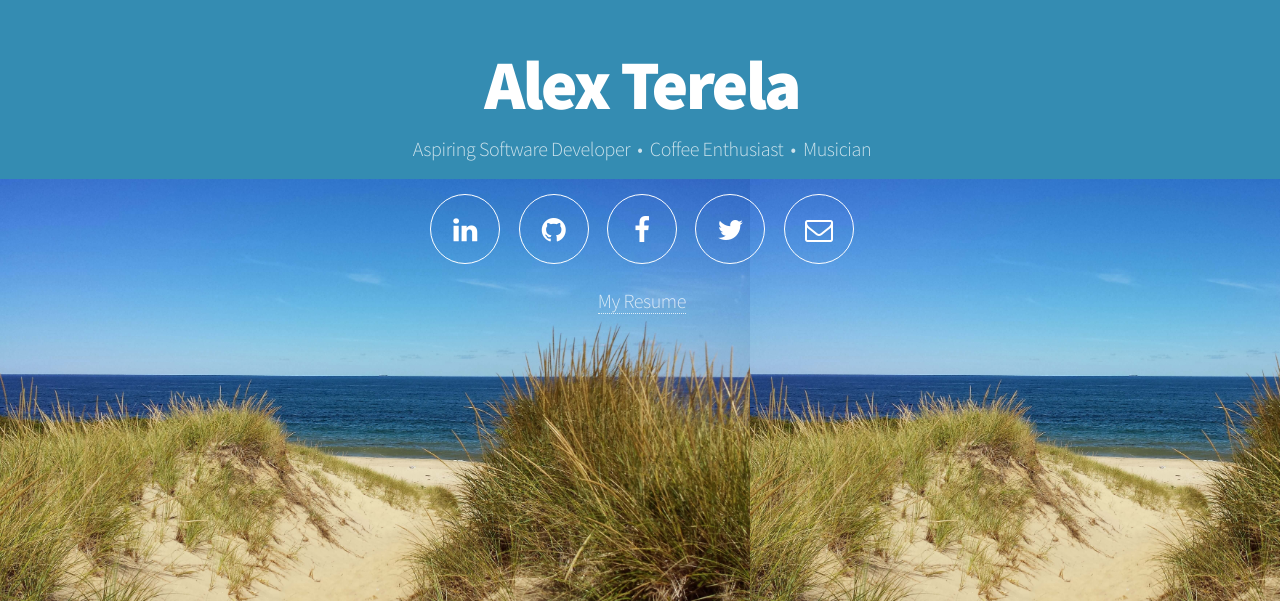
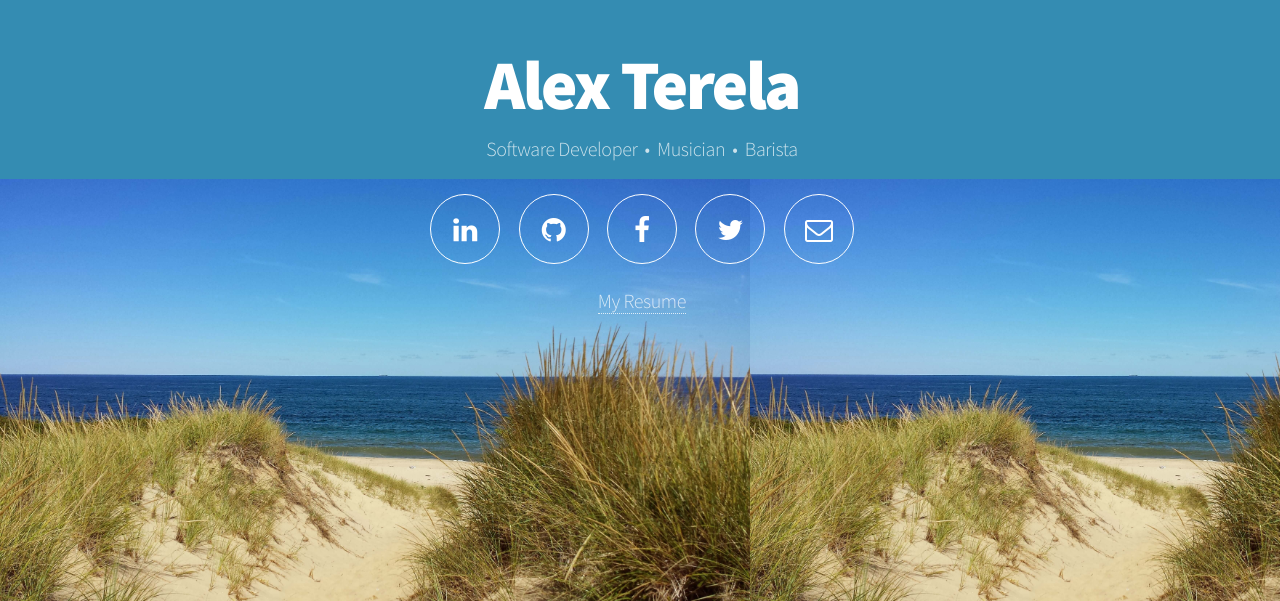
Before and after one commit to terela/terela.github.io, a plain HTML site: page index.html in a window 1280 px wide. Shown: the part 199-800 px from the top of the page. Drawn offline with Linux system fonts and the light colour scheme.

Commit message:
Update bullets

```diff
--- a/index.html
+++ b/index.html
@@ -25,7 +25,7 @@
 				<!-- Header -->
 					<header id="header">
 						<h1>Alex Terela</h1>
-						<p>Aspiring Software Developer &nbsp;&bull;&nbsp; Coffee Enthusiast &nbsp;&bull;&nbsp; Musician </p>
+						<p>Software Developer &nbsp;&bull;&nbsp; Musician &nbsp;&bull;&nbsp; Barista</p>
 						<nav>
 							<ul>
 								<li><a href="https://www.linkedin.com/in/alexterela" class="icon fa-linkedin"><span class="label">LinkedIn</span></a></li>
```
